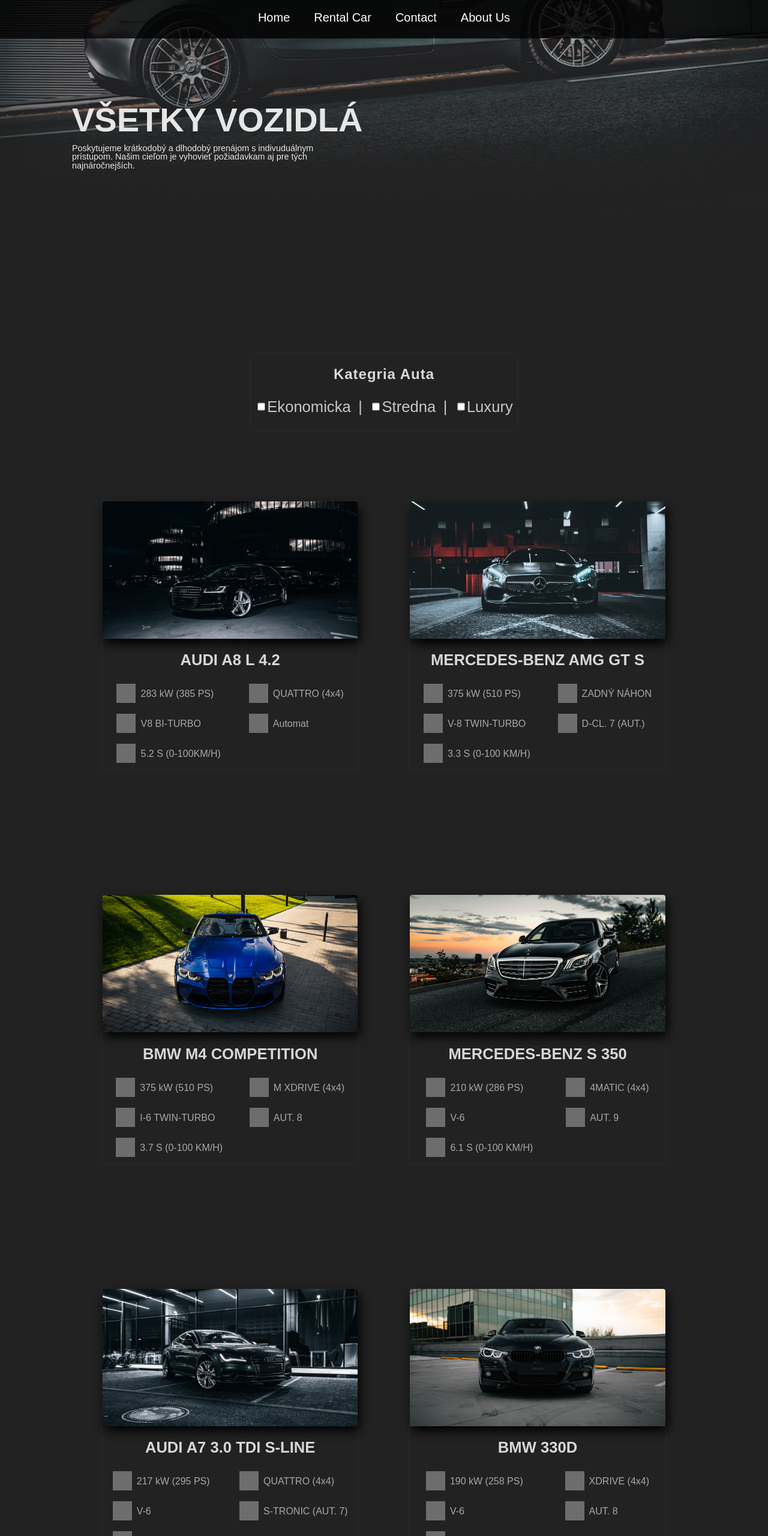
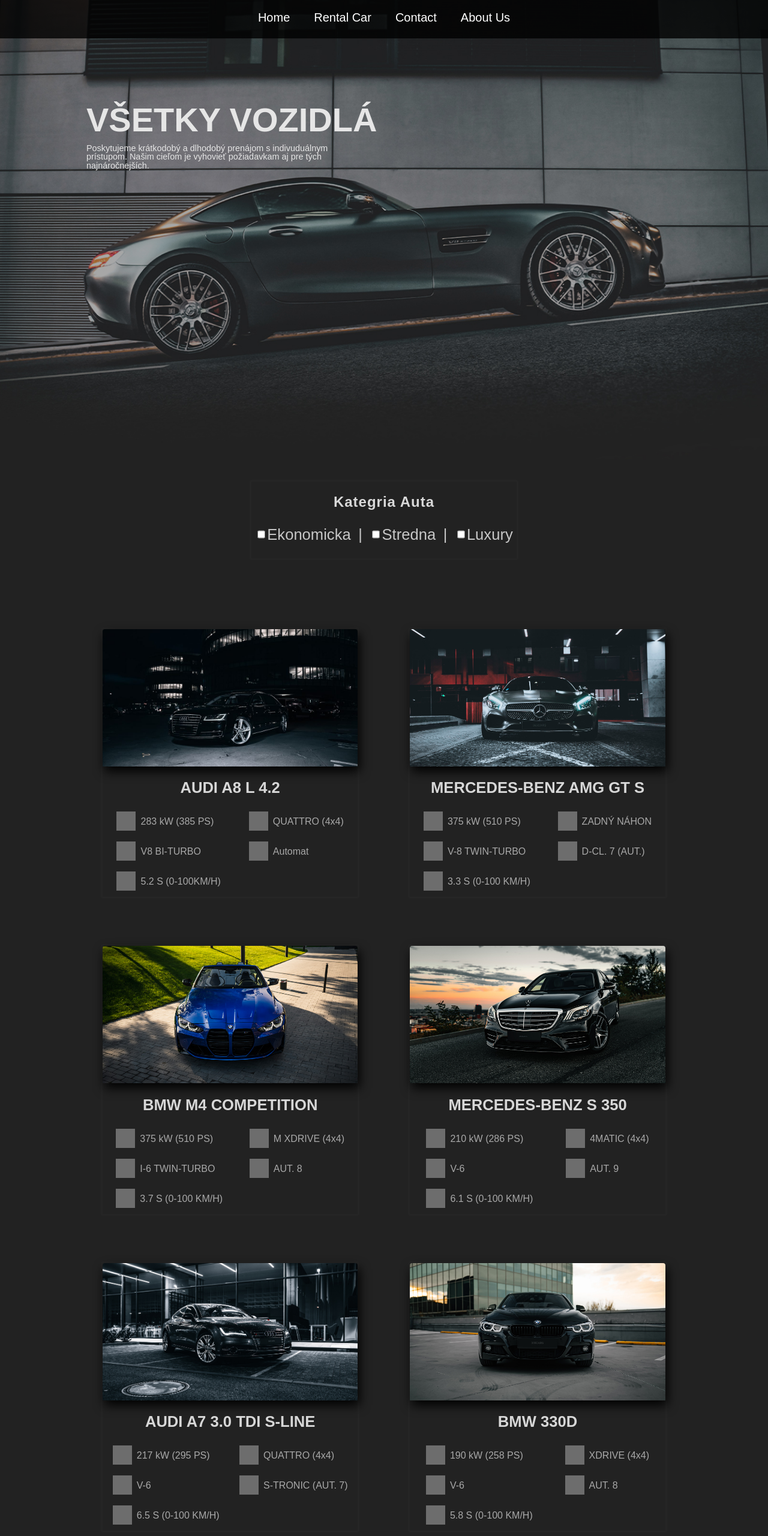
Before and after one commit to Hcki186/CarRental, a Vue app: page /RentalCar in a window 1280 px wide. Shown: the top 2561 px of the page at 60% size. Built offline with nearby package versions, Linux system fonts and the light colour scheme; grey boxes are pictures that could not be loaded.

Commit message:
editing padding and addnig class

```diff
--- a/src/assets/scss/background/RentalBG.scss
+++ b/src/assets/scss/background/RentalBG.scss
@@ -1,7 +1,9 @@
-.rentalBG {
+.RentalInfo {
     background-image: url("../img/MB_RentalBG.png");
     width: 100%;
     height: 100vh;
-    position: absolute;
+    background-repeat: no-repeat;
+    background-position-x: center;
+    background-size: cover;
     top: -8%;
 }
--- a/src/assets/scss/home-page/_home-page.scss
+++ b/src/assets/scss/home-page/_home-page.scss
@@ -15,3 +15,7 @@
         max-width: 29em;
     }
 }
+
+.welcomeText {
+    padding: 0 1.5em;
+}
--- a/src/assets/scss/rentalCar/rentalInfo.scss
+++ b/src/assets/scss/rentalCar/rentalInfo.scss
@@ -1,6 +1,6 @@
 .info {
     color: darken($white, 10%);
-    padding-top: 10em;
+    padding: 10em 1.5em 0 1.5em;
     line-height: .3em;
     max-width: fit-content;
     position: relative;
--- a/src/assets/scss/rentalCar/rentalSlide.scss
+++ b/src/assets/scss/rentalCar/rentalSlide.scss
@@ -24,7 +24,7 @@
 .slide {
     max-width: 27em;
     position: relative;
-    margin-bottom: 10em;
+    margin-bottom: 2em;
     color: $silver-chalice;
     border: 3px lighten($bg-rental-side, 1%) solid;
     border-radius: 4px;
--- a/src/components/aboutUs/aboutUs.vue
+++ b/src/components/aboutUs/aboutUs.vue
@@ -1,6 +1,6 @@
 <template>
     <div class="textarea">
-        <div class="container">
+        <div class="container paddnig">
             <h1>O nás</h1>
             <p>Sme frima, ktorá na trhu aktívne figuruje už od roku 2006. Vďaka dlhoročnému pôsobeniu firmy mame dostatočne skusenosti
                 a poskytujeme profesionalne služby, invidualni pristup k našim klientom a ich komfort. Aj preto mame pripravené vozidla na
--- a/src/components/rendatlCar/rentalInfo.vue
+++ b/src/components/rendatlCar/rentalInfo.vue
@@ -10,7 +10,6 @@
                 </p>
             </div>
         </div>
-        <div class="rentalBG imgBG"></div>
     </div>
 </template>
 
```
